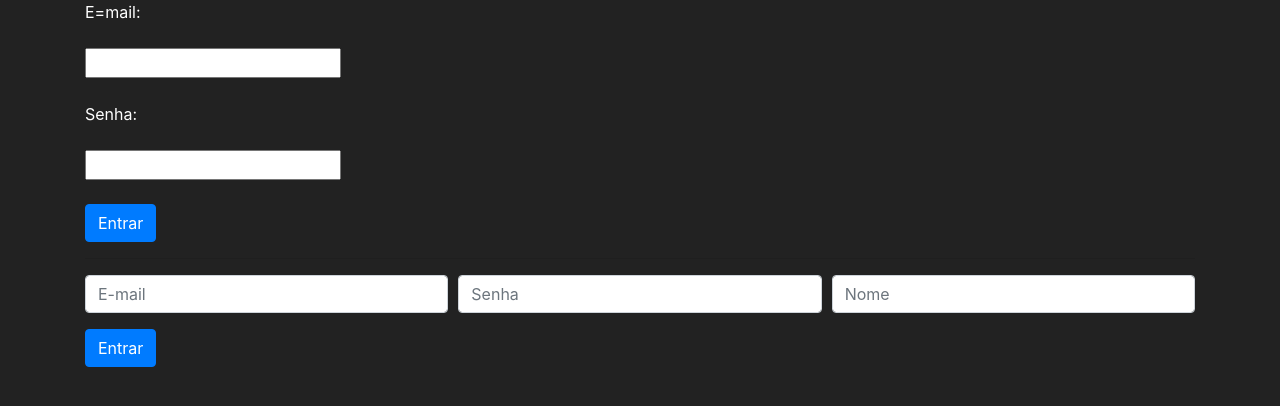
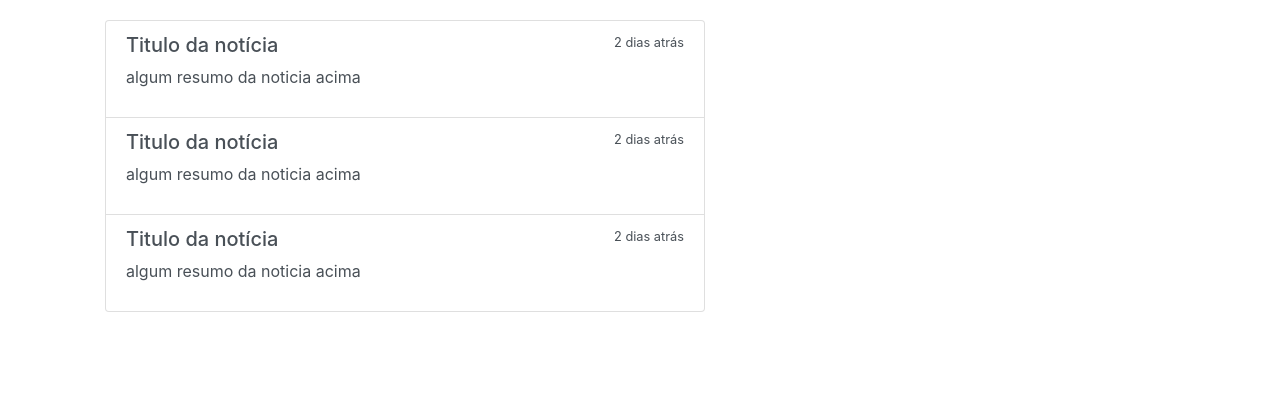
Before and after one commit to IsauMatheus/Bootsrap, a plain HTML site: page index.html in a window 1280 px wide. Drawn offline with nearby package versions, Linux system fonts and the light colour scheme.

Commit message:
four commit

```diff
--- a/index.html
+++ b/index.html
@@ -3,59 +3,41 @@
 <head>
     <meta charset="UTF-8">
     <meta name="viewport" content="width=device-width, initial-scale=1.0, shrink-to-fit=no">
-    <link rel="stylesheet" href="Assets/css/bootstrap.min.css">
-    <link href='https://unpkg.com/boxicons@2.1.4/css/boxicons.min.css' rel='stylesheet'>
+    <link rel="stylesheet" rel="stylesheet" href="Assets/css/bootstrap.min.css">
+    <link rel="stylesheet" href='https://unpkg.com/boxicons@2.1.4/css/boxicons.min.css' rel='stylesheet'>
     <title>Bootstrap</title>
 </head>
 <body>
     <style type="text/css">
-        .dropdown-menu{
-
+        .list-group{
+            width: 600px;
+            margin: 20px;
         }
-        body{
-            background-color: #222;
-            color: #fff;
-        }
-
     </style>
     <div class="container">
-        <form action="" method="post" >
-            E=mail: <br> <br>
-            <input type="text" name="e-mail"> <br> <br>
-            Senha: <br> <br>
-            <input type="password" name="senha"> <br> <br>
-            <input type="submit" class="btn btn-primary" value="Entrar">
-        </form>
-        <hr>
-        <form action="" method="post" class="">
-            <div class="form-row">
-                <div class="col">
-                    <div class="form-group">
-
-                        <input id="email" type="email" name="email" class="form-control" placeholder="E-mail">
-                    </div>
+        <div class="list-group">
+            <a href="" class="list-group-item list-group-item-action">
+                <div class="d-flex justify-content-between">
+                    <h5>Titulo da notícia</h5>
+                    <small>2 dias atrás</small>
                 </div>
-                <div class="col">
-                    <div class="form-group">
-
-                        <input id="senha" type="password" name="senha" class="form-control" placeholder="Senha">
-                    </div>
+                <p>algum resumo da noticia acima</p>
+            </a>
+            <a href="" class="list-group-item list-group-item-action">
+                <div class="d-flex justify-content-between">
+                    <h5>Titulo da notícia</h5>
+                    <small>2 dias atrás</small>
                 </div>
-                <div class="col">
-                    <div class="form-group">
-
-                        <input id="senha" type="password" name="senha" class="form-control" placeholder="Nome">
-                    </div>
+                <p>algum resumo da noticia acima</p>
+            </a>
+            <a href="" class="list-group-item list-group-item-action">
+                <div class="d-flex justify-content-between">
+                    <h5>Titulo da notícia</h5>
+                    <small>2 dias atrás</small>
                 </div>
-            </div>
-            <div class="form-row">
-                <div class="col">
-                    <div class="form-group">
-                        <input type="submit" class="btn btn-primary" value="Entrar">
-                    </div>
-                </div>
-            </div>
-        </form>
+                <p>algum resumo da noticia acima</p>
+            </a>
+        </div>
     </div>
     <script type="text/javascript" src="Assets/js/jquery.min.js"></script>
     <script type="text/javascript" src="Assets/js/bootstrap.bundle.min.js"></script>
```
